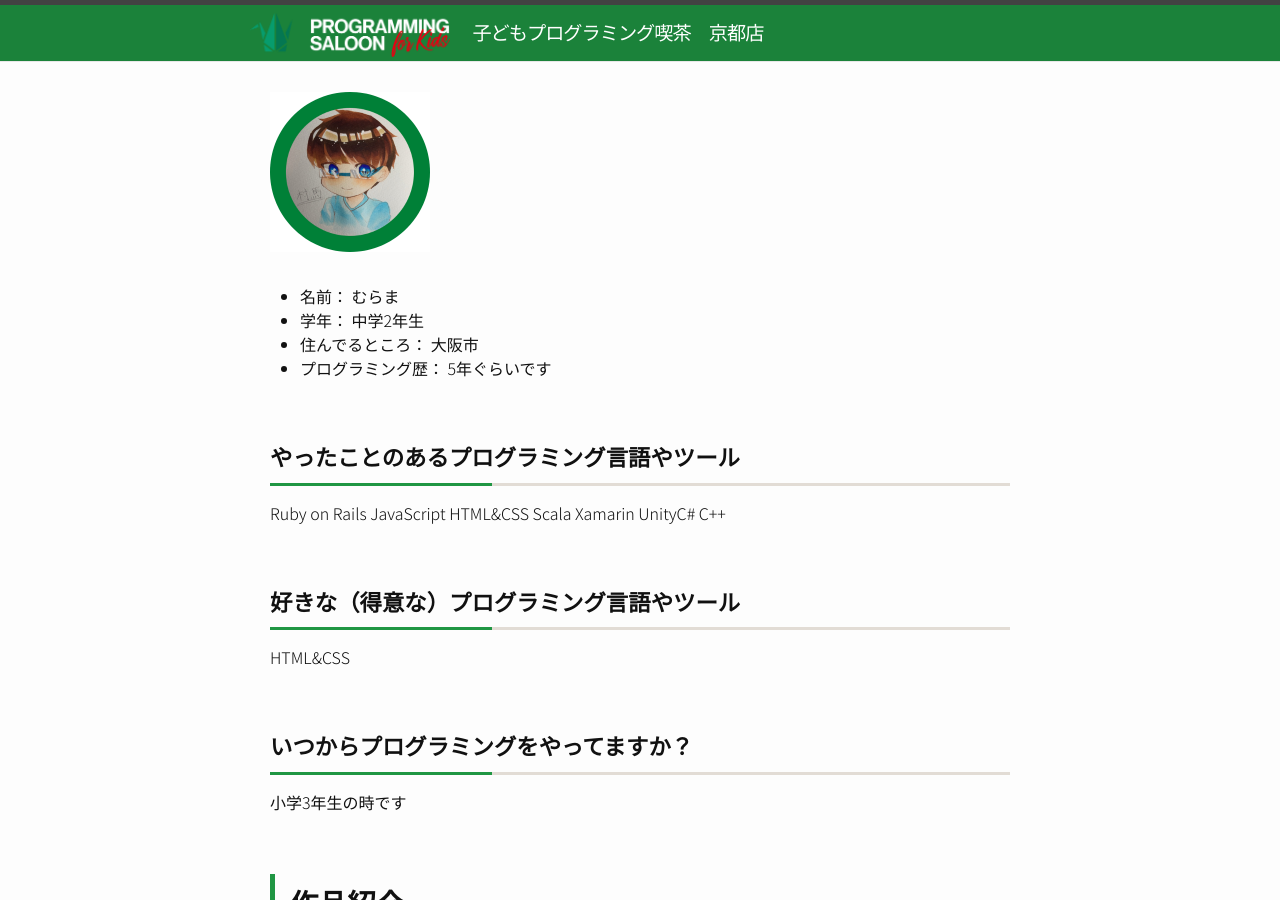
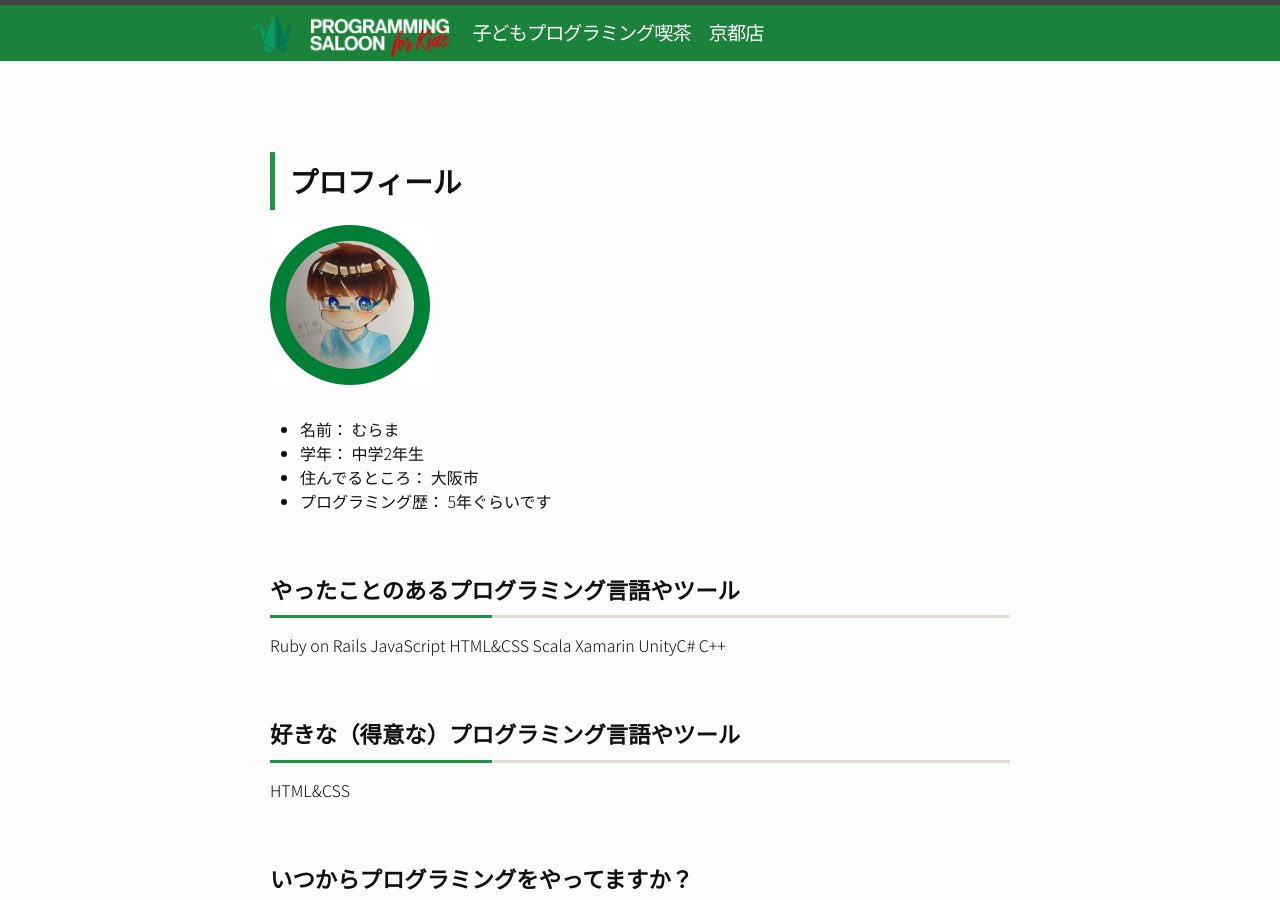
Before and after one commit to pgmsaloon4kids/kyoto, a Jekyll site: the page built from _posts/exhibiition/2021-04-01-murama.md, in a window 1280 px wide and 900 px high. Built offline with Jekyll 4.4.1, drawn with Linux system fonts in a browser that asks for light colours.

Commit message:
add profile word

```diff
--- a/_layouts/exhibition.html
+++ b/_layouts/exhibition.html
@@ -5,6 +5,7 @@ layout: default
 
   <div class="post-content">
     {% if page.icon %}
+      <h2>プロフィール</h2>
       <img src="{{ site.baseurl }}/assets/images/exhibition/icon/{{ page.author }}.png" class="icon">
     {% else %}
       <h2>プロフィール</h2>
```
